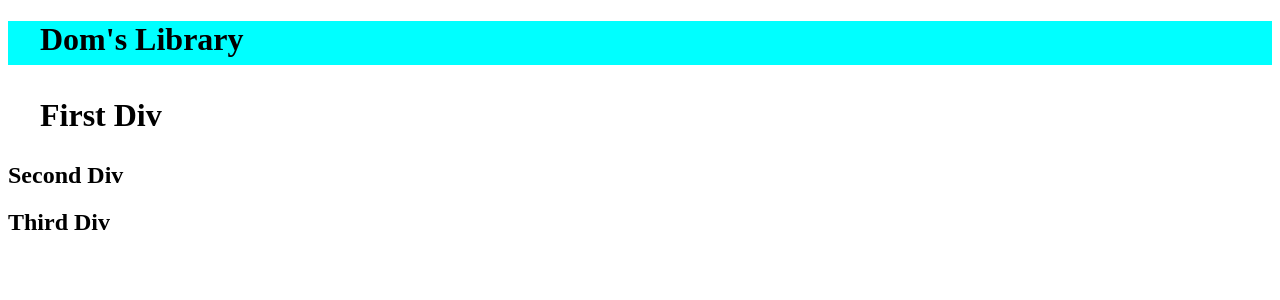
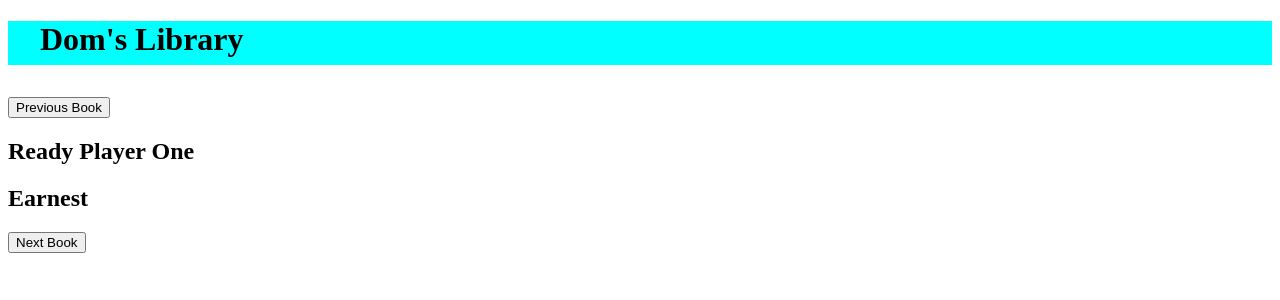
Before and after one commit to Kelphane/DCC-Library, a React (Create React App) app: page / in a window 1280 px wide. Shown: the top 300 px of the page. Built offline with nearby package versions, Linux system fonts and the light colour scheme.

Commit message:
Created goToPreviousBook method

```diff
--- a/src/components/App.jsx
+++ b/src/components/App.jsx
@@ -25,6 +25,15 @@
         });
     }
 
+    goToPreviousBook = () => {
+        let tempBookNumber = this.state.bookNumber;
+        tempBookNumber--;
+        if(tempBookNumber < 0){
+            tempBookNumber = this.books.length - 1;
+        }
+        this.setState({bookNumber: tempBookNumber});
+    }
+
     render(){
         return (
             <div>
@@ -33,15 +42,16 @@
                 </div>
 
                 <div className="col-md-4">
-                    <h1>First Div</h1>
+                    <button onClick={this.goToPreviousBook}>Previous Book</button>
                 </div>
 
                 <div className="col-md-4">
-                    <h2>Second Div</h2>
+                    <h2>{this.books[this.state.bookNumber].title}</h2>
+                    <h2>{this.books[this.state.bookNumber].author}</h2>
                 </div>
 
                 <div className="col-md-4">
-                    <h2>Third Div</h2>
+                    <button onClick={this.goToNextBook}>Next Book</button>
                 </div>
             </div>
         );
--- a/src/index.js
+++ b/src/index.js
@@ -2,6 +2,4 @@
 import reactDom from 'react-dom';
 import App from './components/App';
 
-const element = <h1>Hello World!</h1>;
-
 reactDom.render(<App />, document.getElementById('root'));
```
Also changed, not shown: src/components/BookViewer/BookViewer.css (added), src/components/BookViewer/BookViewer.jsx (added).
